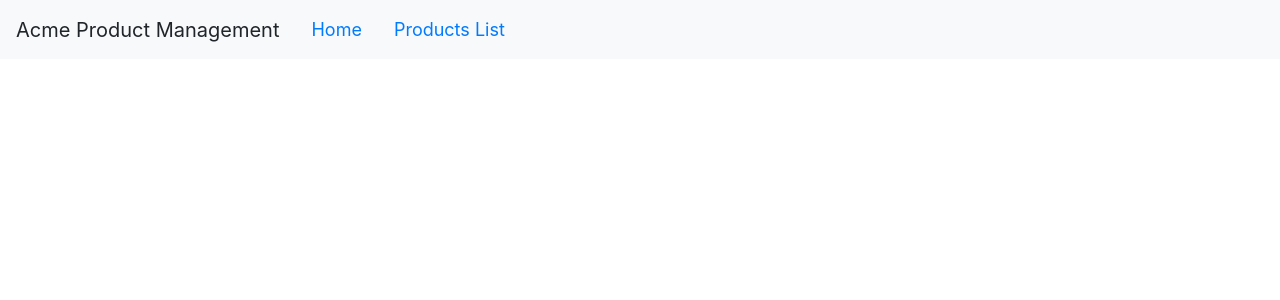
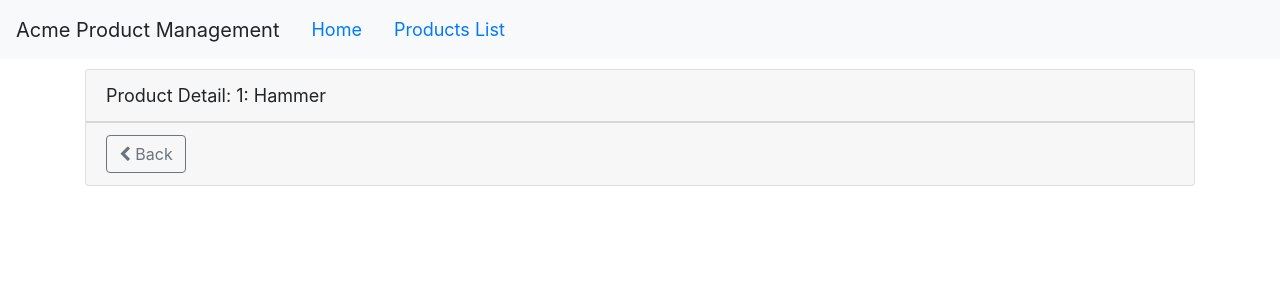
Before and after one commit to turinskiy/AMP, an Angular app: page /products/1 in a window 1280 px wide. Shown: the top 300 px of the page. Built offline with nearby package versions, Linux system fonts and the light colour scheme.

Commit message:
Add Routing Guard for Product Detail component

```diff
--- a/src/app/app.module.ts
+++ b/src/app/app.module.ts
@@ -10,6 +10,7 @@
 import { StarComponent } from './shared/star.component';
 import { ProductDetailComponent } from './products/product-detail.component';
 import { WelcomeComponent } from './home/welcome.component';
+import { ProductDetailGuard } from './products/product-detail.guard';
 
 @NgModule({
   declarations: [
@@ -26,7 +27,11 @@
     HttpClientModule,
     RouterModule.forRoot([
       { path: 'products', component: ProductListComponent },
-      { path: 'products/:id', component: ProductDetailComponent },
+      {
+        path: 'products/:id',
+        component: ProductDetailComponent,
+        canActivate: [ProductDetailGuard]
+       },
       { path: 'welcome', component: WelcomeComponent },
       { path: '', redirectTo: 'welcome', pathMatch: 'full' },
       { path: '**', redirectTo: 'welcome', pathMatch: 'full' }
--- a/src/app/products/product-detail.component.html
+++ b/src/app/products/product-detail.component.html
@@ -2,4 +2,10 @@
   <div class="card-header">
     {{pageTitle + ': ' + product.productName}}
   </div>
+  <div class="card-footer">
+    <button class="btn btn-outline-secondary"
+      (click)="onBack()"
+      style="width: 80px">
+      <i class="fa fa-chevron-left"></i> Back</button>
+  </div>
 </div>
--- a/src/app/products/product-detail.component.ts
+++ b/src/app/products/product-detail.component.ts
@@ -1,4 +1,5 @@
 import { Component, OnInit } from '@angular/core';
+import { ActivatedRoute, Router } from '@angular/router';
 
 import { IProduct } from './product';
 
@@ -7,12 +8,30 @@
   styleUrls: ['./product-detail.component.css']
 })
 export class ProductDetailComponent implements OnInit {
-  productTitle: string = 'Product Detail';
+  pageTitle: string = 'Product Detail';
   product: IProduct;
 
-  constructor() { }
+  constructor(private route: ActivatedRoute,
+      private router: Router) {
+    console.log(route.snapshot.params['id'])
+  }
 
   ngOnInit() {
+    let id = +this.route.snapshot.paramMap.get('id');
+    this.pageTitle += `: ${id}`;
+    this.product = {
+      "productId": 5,
+      "productName": "Hammer",
+      "productCode": "TBX-0048",
+      "releaseDate": "May 21, 2016",
+      "description": "Curved claw steel hammer",
+      "price": 8.9,
+      "starRating": 4.8,
+      "imageUrl": "https://openclipart.org/image/300px/svg_to_png/73/rejon_Hammer.png"
+    }
   }
 
+  onBack(): void {
+    this.router.navigate(['/products']);
+  }
 }
--- /dev/null
+++ b/src/app/products/product-detail.guard.ts
@@ -0,0 +1,21 @@
+import { Injectable } from '@angular/core';
+import { CanActivate, ActivatedRouteSnapshot, RouterStateSnapshot, Router } from '@angular/router';
+import { Observable } from 'rxjs';
+
+@Injectable({
+  providedIn: 'root'
+})
+export class ProductDetailGuard implements CanActivate {
+  constructor(private router: Router) { }
+  canActivate(
+    next: ActivatedRouteSnapshot,
+    state: RouterStateSnapshot): Observable<boolean> | Promise<boolean> | boolean {
+    let id = +next.url[1].path;
+    if (isNaN(id) || id < 1) {
+      alert("Invalid product Id");
+      this.router.navigate(['/products']);
+      return false;
+    }
+    return true;
+  }
+}
--- a/src/app/products/product-list.component.html
+++ b/src/app/products/product-list.component.html
@@ -3,10 +3,12 @@
   <div class='row'>
     <div class='col-md-2'>Filter by:</div>
     <div class='col-md-4'>
-            <input type='text' [(ngModel)]="listFilter"/>
+      <input type='text'
+             [(ngModel)]="listFilter" />
     </div>
   </div>
-    <div class='row' *ngIf='listFilter'>
+  <div class='row'
+       *ngIf='listFilter'>
     <div class='col-md-6'>
       <h3>Filtered by: {{listFilter}} </h3>
     </div>
@@ -39,9 +41,9 @@
                  [style.margin.px]='imageMargin'>
           </td>
           <td>
-                        <!-- <a [routerLink]="['/product', product.id]"> -->
+            <a [routerLink]="['/products', product.productId]">
               {{product.productName}}
-                        <!-- </a> -->
+            </a>
           </td>
           <td>{{ product.productCode | lowercase | convertToSpaces: '-' }}</td>
           <td>{{ product.releaseDate }}</td>
@@ -51,8 +53,7 @@
                                 (ratingClicked)='onRatingClicked($event)'>
                         </ai-star> -->
             <!-- {{product.starRating}} -->
-                        <pm-star
-                            [rating]="product.starRating"
+            <pm-star [rating]="product.starRating"
                      (ratingClicked)="onRatingClicked($event)"></pm-star>
           </td>
           <td>
```
Also changed, not shown: 1 other file (tests, documents, lock files or other folders). Lines whose indentation alone changed are shown as unchanged.
